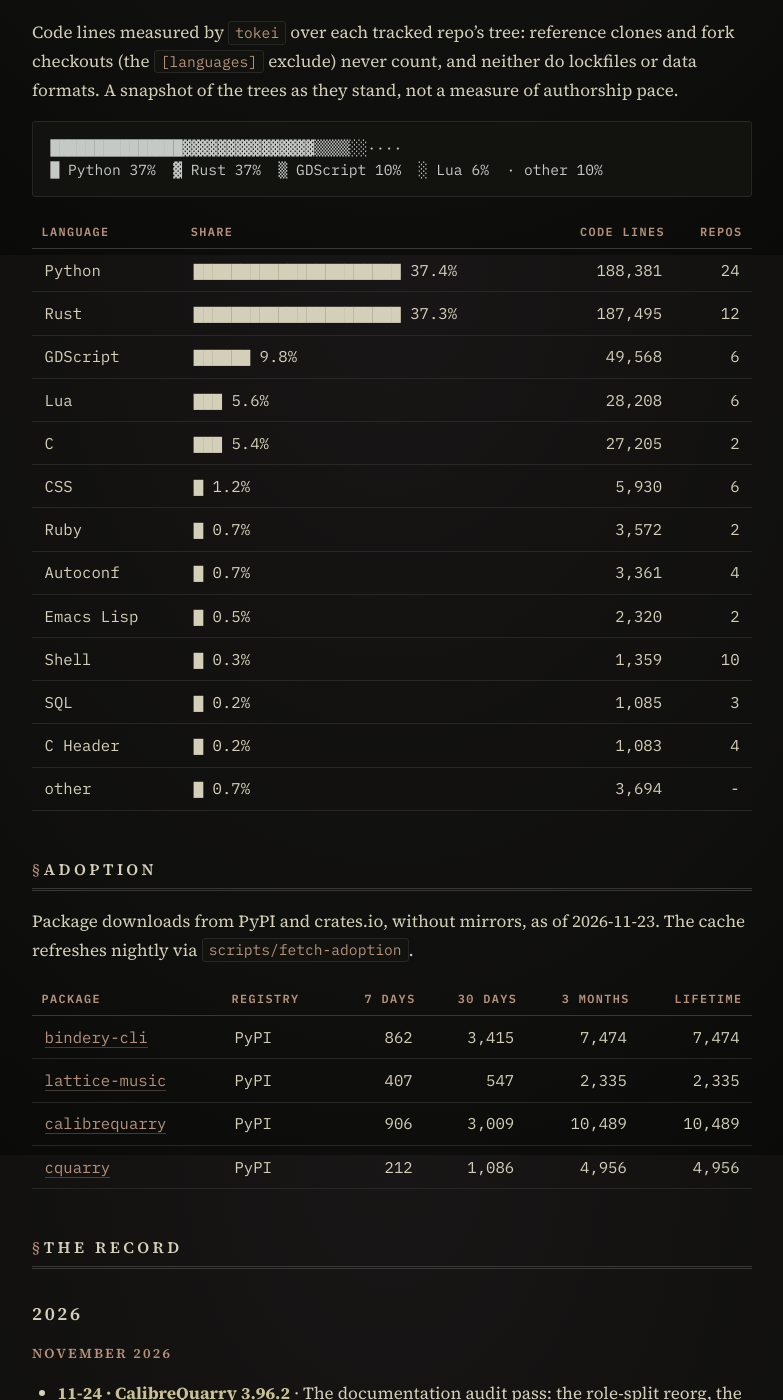
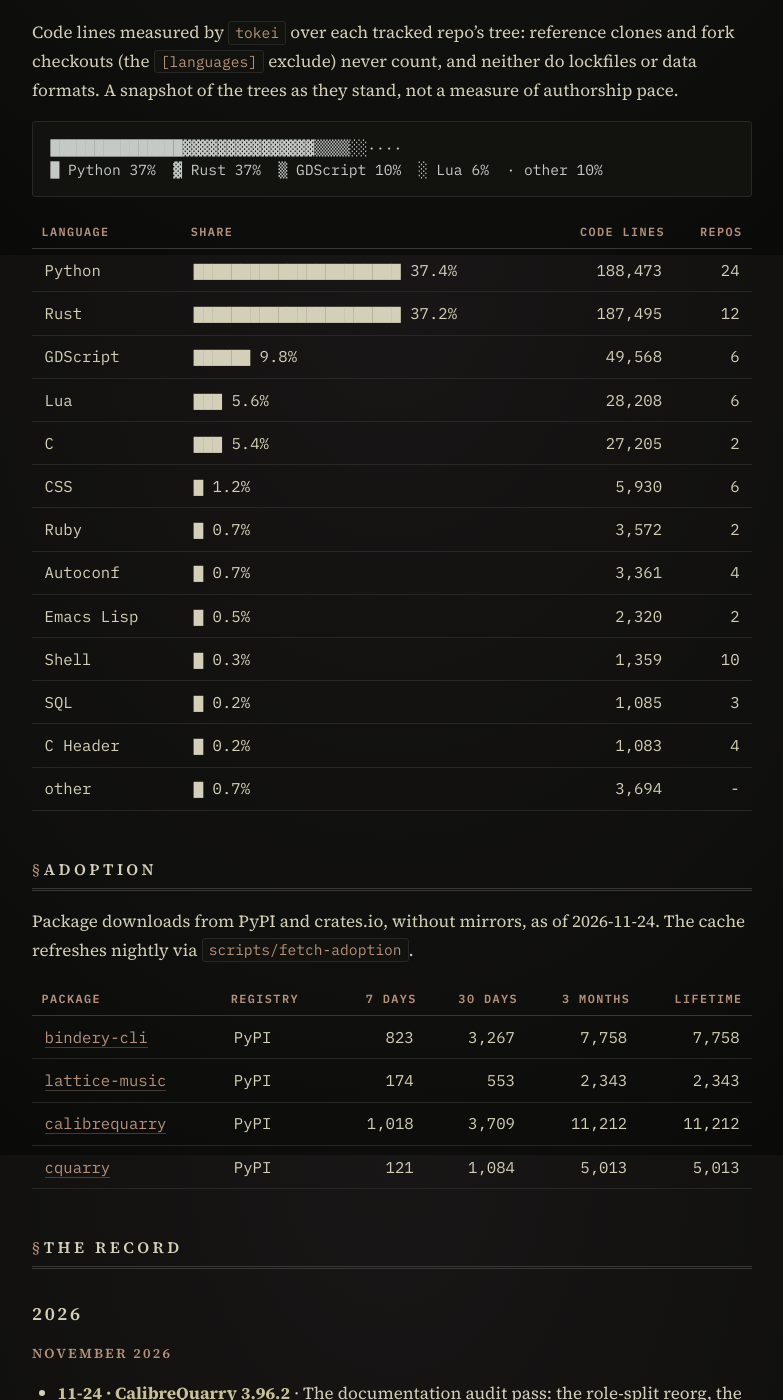
Before and after one commit to VirInvictus/VirInvictus.github.io, a Jekyll site: the page built from patchnotes.md, in a window 1280 px wide and 1400 px high, scrolled down 10545 px. Shown: the whole window, without its empty margins (248-1031 px from the left). Built offline with Jekyll 4.4.1, drawn with Linux system fonts in a browser that asks for light colours; some of the changed text lies outside the part shown.

Commit message:
docs: annals refresh, 2026-11-25

```diff
--- a/patchnotes.md
+++ b/patchnotes.md
@@ -27,7 +27,7 @@ remain canonical; this file is a projection, reproducible with
 | [Viaduct](https://github.com/VirInvictus/Viaduct) | Linux port of NetNewsWire: local-first RSS reader, single-writer SQLite, FTS5 search, Inoreader sync. | 132 | 4.4.4 | 2026-11-23 | 264 | 2026-04-19 |
 | [lattice-music](https://github.com/VirInvictus/lattice-music) | CLI/TUI for music collections: ~30 read-only audit and visualization modes with the filesystem as source of truth; writes are explicit and opt-in. | 112 | - | 2026-11-24 | 350 | 2025-08-10 |
 | Catagotchi | Cozy cat tamagotchi wrapped around an idle empire; everything on screen is generated in code (Godot). | 106 | 4.51.2 | 2026-11-17 | 169 | 2026-07-10 |
-| [bindery-cli](https://github.com/VirInvictus/bindery-cli) | CLI that repairs broken EPUBs with deterministic, epubcheck-gated fixes, atomically and in place inside a Calibre library. | 105 | 1.2.9 | 2026-11-24 | 335 | 2026-06-09 |
+| [bindery-cli](https://github.com/VirInvictus/bindery-cli) | CLI that repairs broken EPUBs with deterministic, epubcheck-gated fixes, atomically and in place inside a Calibre library. | 105 | 1.2.9 | 2026-11-24 | 337 | 2026-06-09 |
 | Hearth | Two-player LAN digital build of A Feast for Odin on the same engine shape (private: the faithful dataset is git-ignored). | 103 | 0.13.70 | 2026-11-17 | 132 | 2026-06-14 |
 | [Framework](https://github.com/VirInvictus/Framework) | Native GTK4 document viewer for PDF, DjVu, comics, and EPUB-class ebooks, on twin render pipelines. | 98 | 1.0.3 | 2026-11-17 | 175 | 2026-04-06 |
 | [cquarry](https://github.com/VirInvictus/cquarry) | Canonical read-only Calibre database layer with a faithful port of Calibre's search grammar; the opt-in write module is the one sanctioned mutation path. | 49 | 1.29.2 | 2026-11-16 | 288 | 2026-08-23 |
@@ -105,8 +105,8 @@ Code lines measured by `tokei` over each tracked repo's tree: reference clones a
 
 | Language | Share | Code lines | Repos |
 |---|---|---:|---:|
-| Python | ▇▇▇▇▇▇▇▇▇▇▇▇▇▇▇▇▇▇▇▇▇▇ 37.4% | 188,381 | 24 |
-| Rust | ▇▇▇▇▇▇▇▇▇▇▇▇▇▇▇▇▇▇▇▇▇▇ 37.3% | 187,495 | 12 |
+| Python | ▇▇▇▇▇▇▇▇▇▇▇▇▇▇▇▇▇▇▇▇▇▇ 37.4% | 188,473 | 24 |
+| Rust | ▇▇▇▇▇▇▇▇▇▇▇▇▇▇▇▇▇▇▇▇▇▇ 37.2% | 187,495 | 12 |
 | GDScript | ▇▇▇▇▇▇ 9.8% | 49,568 | 6 |
 | Lua | ▇▇▇ 5.6% | 28,208 | 6 |
 | C | ▇▇▇ 5.4% | 27,205 | 2 |
@@ -121,14 +121,14 @@ Code lines measured by `tokei` over each tracked repo's tree: reference clones a
 
 ## Adoption
 
-Package downloads from PyPI and crates.io, without mirrors, as of 2026-11-23. The cache refreshes nightly via `scripts/fetch-adoption`.
+Package downloads from PyPI and crates.io, without mirrors, as of 2026-11-24. The cache refreshes nightly via `scripts/fetch-adoption`.
 
 | Package | Registry | 7 days | 30 days | 3 months | Lifetime |
 |---|---|---:|---:|---:|---:|
-| [bindery-cli](https://pypi.org/project/bindery-cli/) | PyPI | 862 | 3,415 | 7,474 | 7,474 |
-| [lattice-music](https://pypi.org/project/lattice-music/) | PyPI | 407 | 547 | 2,335 | 2,335 |
-| [calibrequarry](https://pypi.org/project/calibrequarry/) | PyPI | 906 | 3,009 | 10,489 | 10,489 |
-| [cquarry](https://pypi.org/project/cquarry/) | PyPI | 212 | 1,086 | 4,956 | 4,956 |
+| [bindery-cli](https://pypi.org/project/bindery-cli/) | PyPI | 823 | 3,267 | 7,758 | 7,758 |
+| [lattice-music](https://pypi.org/project/lattice-music/) | PyPI | 174 | 553 | 2,343 | 2,343 |
+| [calibrequarry](https://pypi.org/project/calibrequarry/) | PyPI | 1,018 | 3,709 | 11,212 | 11,212 |
+| [cquarry](https://pypi.org/project/cquarry/) | PyPI | 121 | 1,084 | 5,013 | 5,013 |
 
 ## The record
 
```
Also changed, not shown: other parts of patchnotes.md (+7 -7 lines), _includes/ledger.md (+1 -1 lines), stacks.md (+8 -8 lines).
